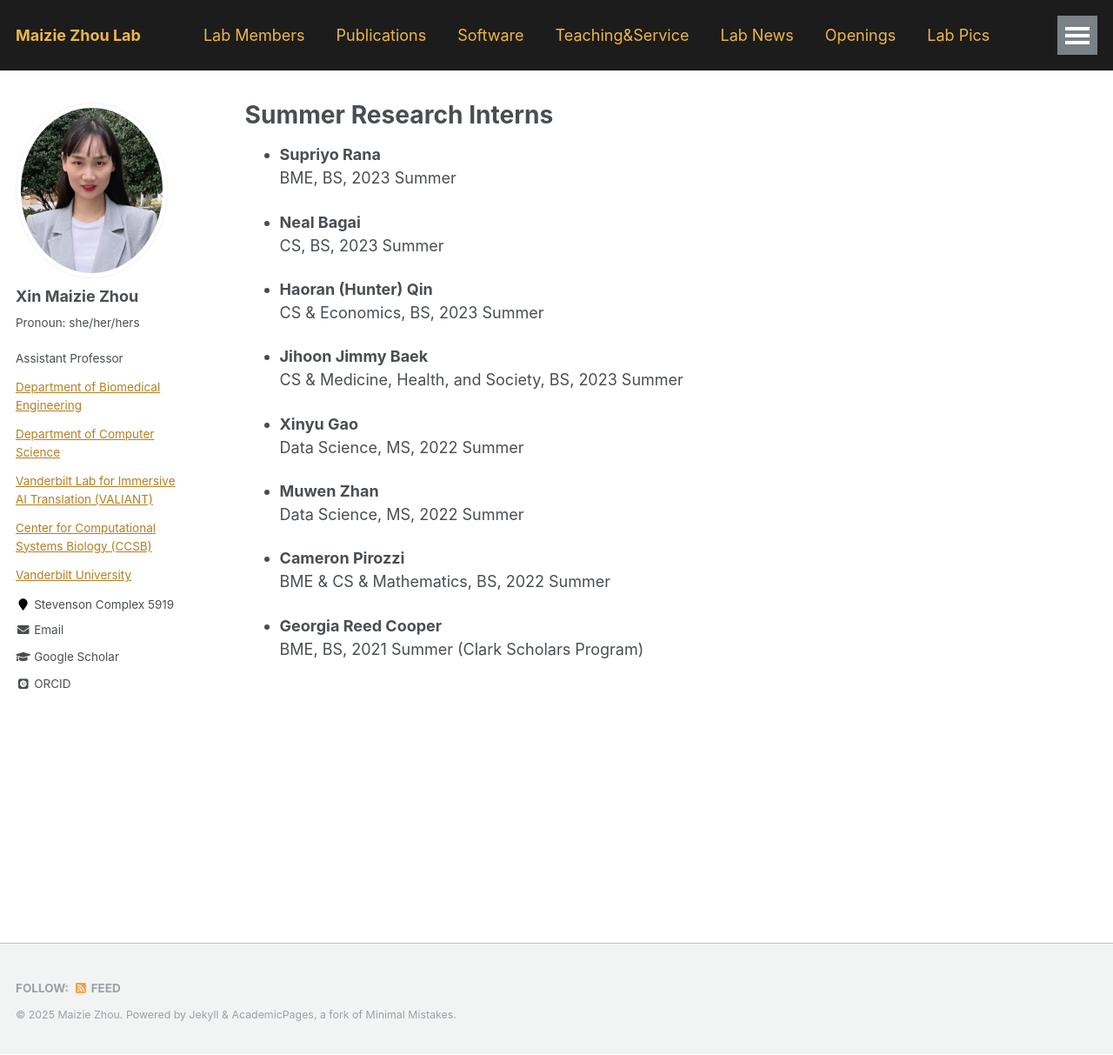
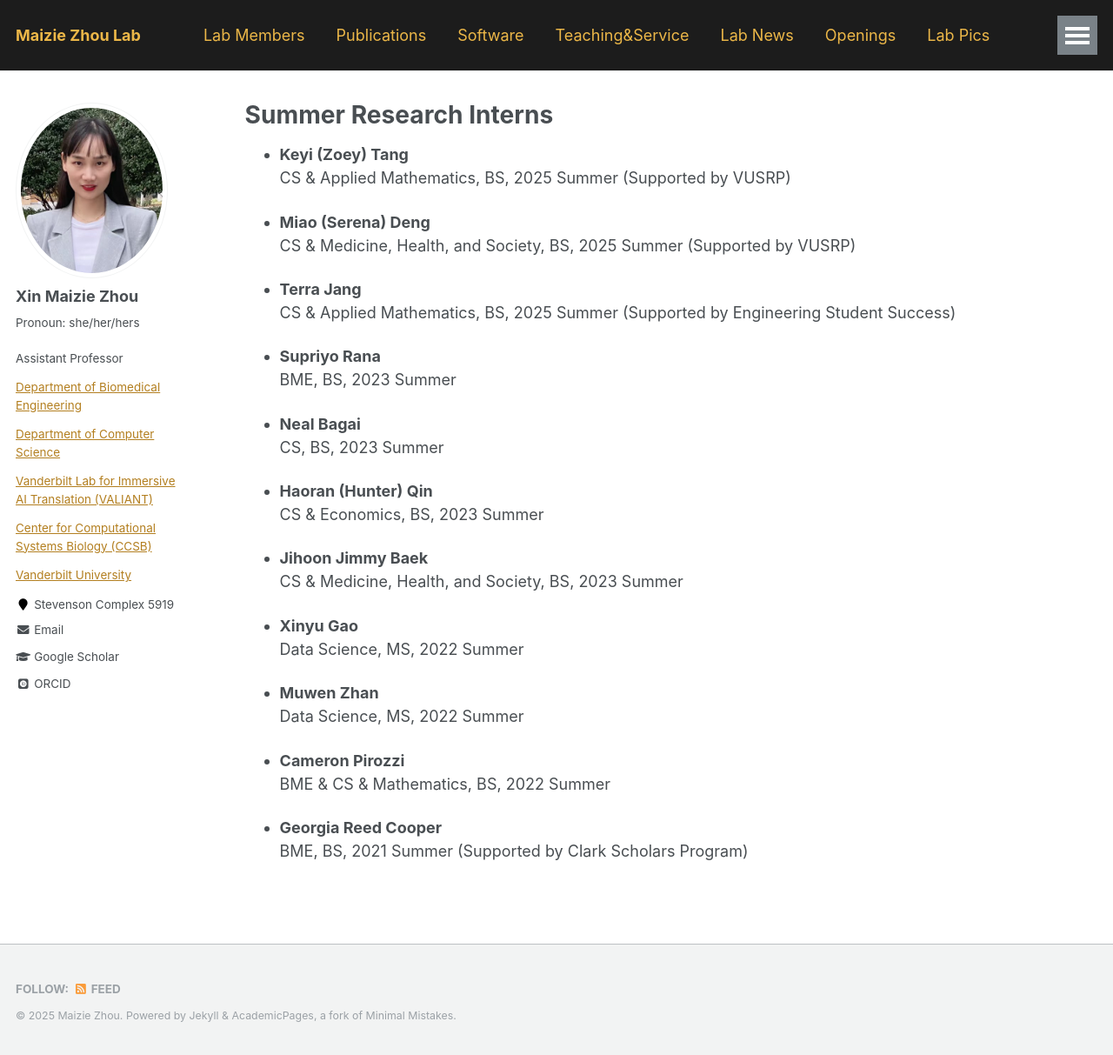
Before and after one commit to maiziezhoulab/Maiziezhoulab.github.io, a Jekyll site: the page built from _pages/SummerIntern.md, in a window 1280 px wide and 1213 px high. Shown: the whole window at 87% size. Built offline with Jekyll 4.4.1, drawn with Linux system fonts in a browser that asks for light colours; some web fonts are replaced.

Commit message:
Update SummerIntern.md

```diff
--- a/_pages/SummerIntern.md
+++ b/_pages/SummerIntern.md
@@ -4,7 +4,14 @@ title: "Summer Research Interns"
 permalink: /SummerIntern/
 author_profile: true
 ---
+- **Keyi (Zoey) Tang**
+  CS & Applied Mathematics, BS, 2025 Summer (Supported by VUSRP)
 
+- **Miao (Serena) Deng**
+  CS & Medicine, Health, and Society, BS, 2025 Summer (Supported by VUSRP)
+
+- **Terra Jang**
+  CS & Applied Mathematics, BS, 2025 Summer (Supported by Engineering Student Success)
 
 - **Supriyo Rana**
   BME, BS, 2023 Summer
@@ -28,4 +35,4 @@ author_profile: true
   BME & CS & Mathematics, BS, 2022 Summer
 
 - **Georgia Reed Cooper**
-  BME, BS, 2021 Summer (Clark Scholars Program)
+  BME, BS, 2021 Summer (Supported by Clark Scholars Program)
```
